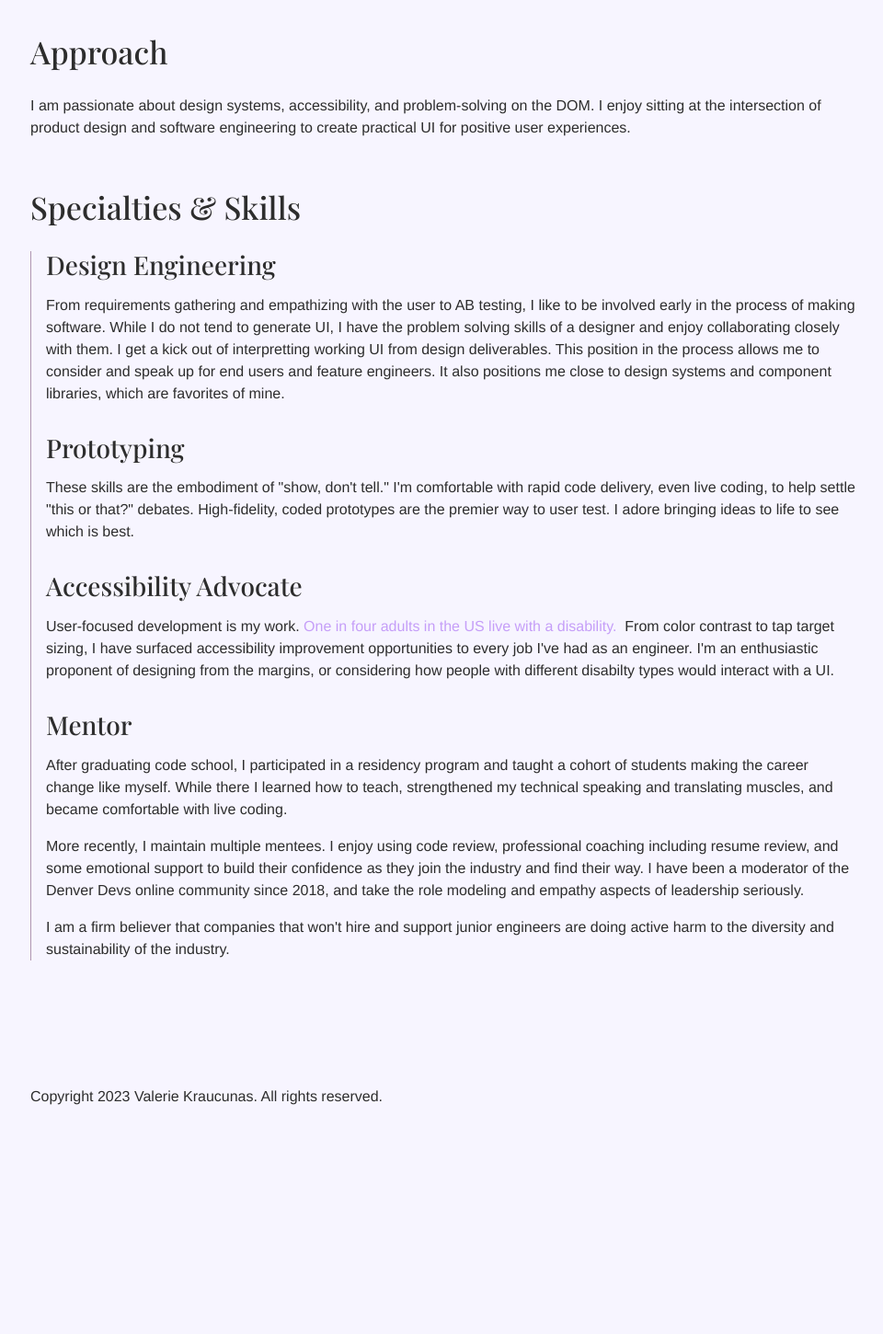
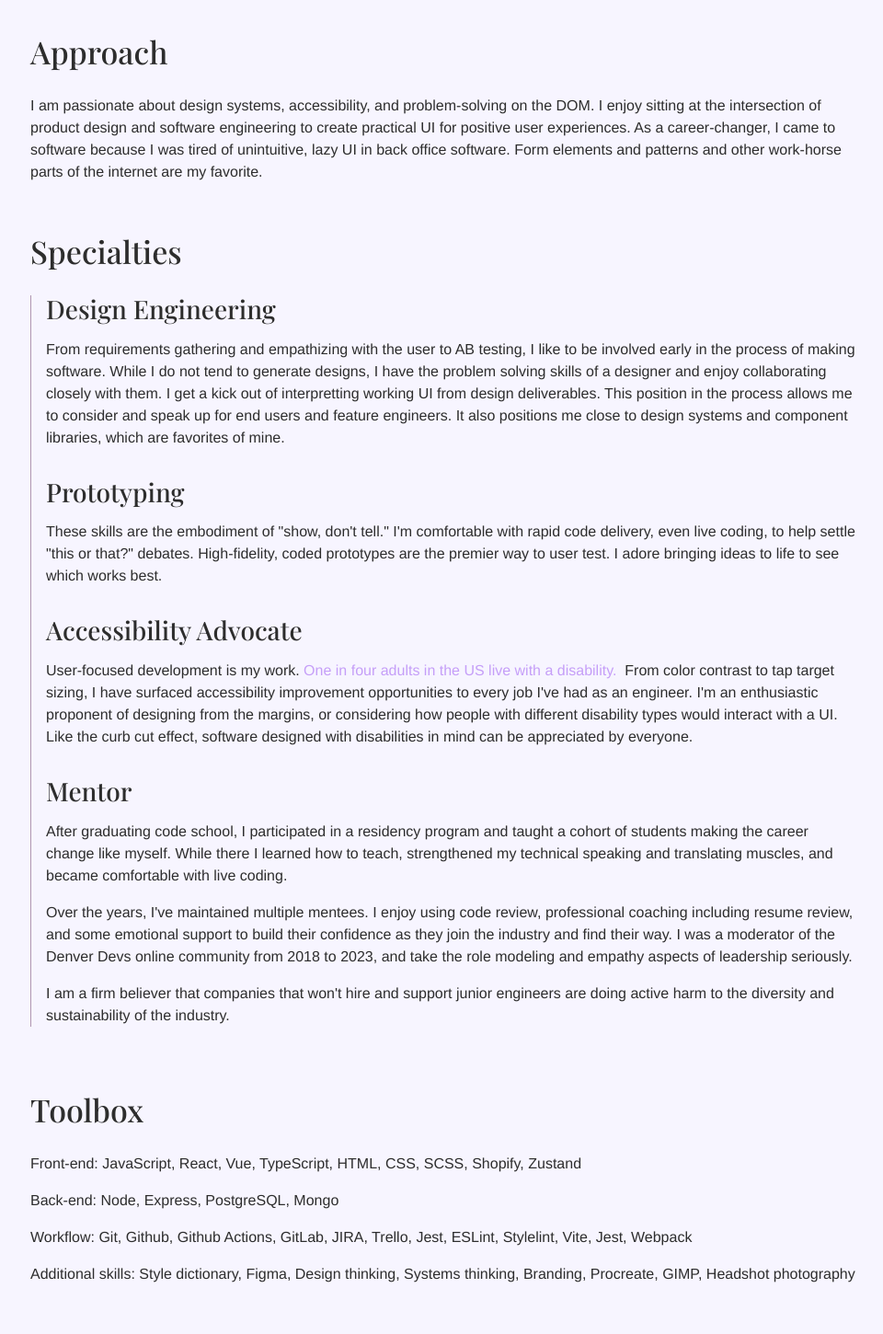
Before and after one commit to vkraucunas/portfolio2023, a React (Vite) app: page / in a window 1280 px wide. Shown: the part 520-1970 px from the top of the page at 92% size, without its empty margins (157-1117 px from the left). Before the commit the page ends 1740 px from the top, so only its background shows below. Built offline with nearby package versions, Linux system fonts and the light colour scheme.

Commit message:
chore: Content update

```diff
--- a/src/views/Home/index.tsx
+++ b/src/views/Home/index.tsx
@@ -24,23 +24,26 @@ function Home() {
           I am passionate about design systems, accessibility, and
           problem-solving on the DOM. I enjoy sitting at the intersection of
           product design and software engineering to create practical UI for
-          positive user experiences.
+          positive user experiences. As a career-changer, I came to software
+          because I was tired of unintuitive, lazy UI in back office software.
+          Form elements and patterns and other work-horse parts of the internet
+          are my favorite.
         </p>
       </section>
       <section>
-        <h2>Specialties & Skills</h2>
+        <h2>Specialties</h2>
         <ul role="presentation" className="skilllist">
           <li>
             <h3>Design Engineering</h3>
             <p>
               From requirements gathering and empathizing with the user to AB
               testing, I like to be involved early in the process of making
-              software. While I do not tend to generate UI, I have the problem
-              solving skills of a designer and enjoy collaborating closely with
-              them. I get a kick out of interpretting working UI from design
-              deliverables. This position in the process allows me to consider
-              and speak up for end users and feature engineers. It also
-              positions me close to design systems and component libraries,
+              software. While I do not tend to generate designs, I have the
+              problem solving skills of a designer and enjoy collaborating
+              closely with them. I get a kick out of interpretting working UI
+              from design deliverables. This position in the process allows me
+              to consider and speak up for end users and feature engineers. It
+              also positions me close to design systems and component libraries,
               which are favorites of mine.
             </p>
           </li>
@@ -51,7 +54,7 @@ function Home() {
               comfortable with rapid code delivery, even live coding, to help
               settle "this or that?" debates. High-fidelity, coded prototypes
               are the premier way to user test. I adore bringing ideas to life
-              to see which is best.
+              to see which works best.
             </p>
           </li>
           <li>
@@ -67,8 +70,9 @@ function Home() {
               &nbsp; From color contrast to tap target sizing, I have surfaced
               accessibility improvement opportunities to every job I've had as
               an engineer. I'm an enthusiastic proponent of designing from the
-              margins, or considering how people with different disabilty types
-              would interact with a UI.
+              margins, or considering how people with different disability types
+              would interact with a UI. Like the curb cut effect, software
+              designed with disabilities in mind can be appreciated by everyone.
             </p>
           </li>
           <li>
@@ -81,11 +85,11 @@ function Home() {
               with live coding.
             </p>
             <p>
-              More recently, I maintain multiple mentees. I enjoy using code
-              review, professional coaching including resume review, and some
-              emotional support to build their confidence as they join the
-              industry and find their way. I have been a moderator of the Denver
-              Devs online community since 2018, and take the role modeling and
+              Over the years, I've maintained multiple mentees. I enjoy using
+              code review, professional coaching including resume review, and
+              some emotional support to build their confidence as they join the
+              industry and find their way. I was a moderator of the Denver Devs
+              online community from 2018 to 2023, and take the role modeling and
               empathy aspects of leadership seriously.
             </p>
             <p>
@@ -96,6 +100,22 @@ function Home() {
           </li>
         </ul>
       </section>
+      <section>
+        <h2>Toolbox</h2>
+        <p>
+          Front-end: JavaScript, React, Vue, TypeScript, HTML, CSS, SCSS,
+          Shopify, Zustand
+        </p>
+        <p>Back-end: Node, Express, PostgreSQL, Mongo</p>
+        <p>
+          Workflow: Git, Github, Github Actions, GitLab, JIRA, Trello, Jest,
+          ESLint, Stylelint, Vite, Jest, Webpack
+        </p>
+        <p>
+          Additional skills: Style dictionary, Figma, Design thinking, Systems
+          thinking, Branding, Procreate, GIMP, Headshot photography
+        </p>
+      </section>
     </>
   );
 }
```
